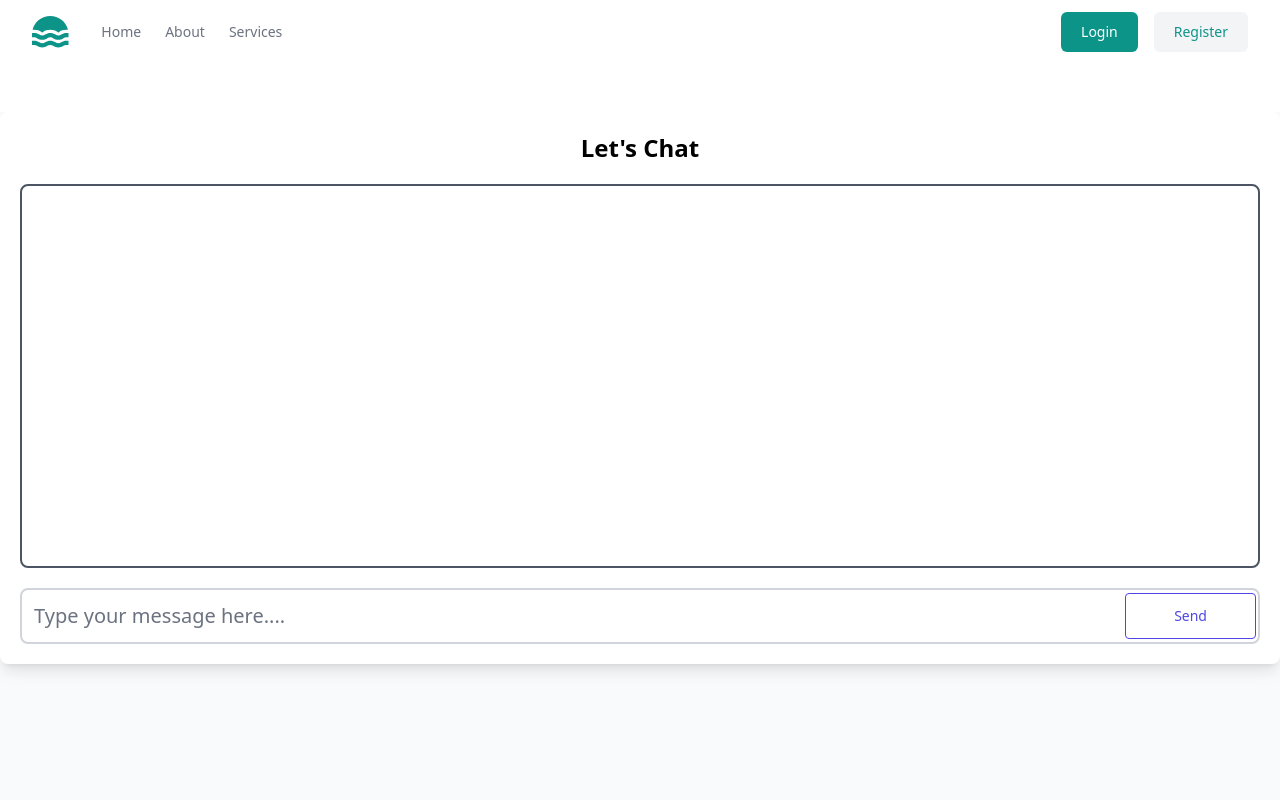
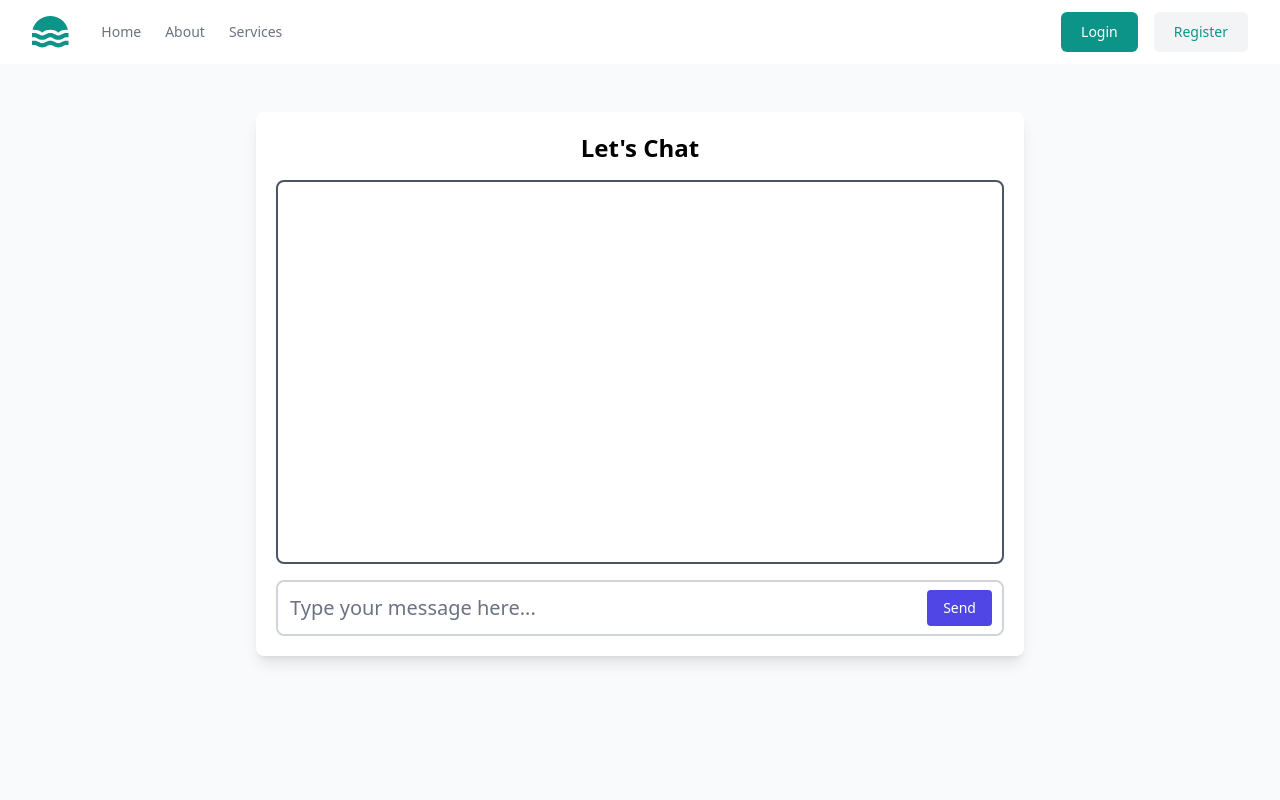
Before and after one commit to aditya4737/Mini-Project, a React (Vite) app in the folder client/: page /Chat in a window 1280 px wide. Shown: the top 800 px of the page. Built offline with nearby package versions, Linux system fonts and the light colour scheme.

Commit message:
updated chat and fixed minor bugs

```diff
--- a/client/src/pages/CaseForm.jsx
+++ b/client/src/pages/CaseForm.jsx
@@ -1,5 +1,5 @@
 import React, { useState } from 'react';
-import { useHistory } from 'react-router-dom';
+import { useNavigate } from 'react-router-dom';
 
 const CaseForm = () => {
   const [formData, setFormData] = useState({
@@ -11,7 +11,7 @@ const CaseForm = () => {
     caseType: '',
   });
 
-  const history = useHistory(); // useHistory hook to handle redirection
+  const navigate = useNavigate(); // useNavigate hook to handle redirection
 
   const caseTypes = [
     { label: 'Civil', value: 'civil' },
@@ -59,10 +59,7 @@ const CaseForm = () => {
     e.preventDefault();
     // Process form data here
     console.log(formData);
-    history.push({
-      pathname: '/CaseEinvoice',
-      state: { formData }
-    });
+    navigate('/CaseEinvoice', { state: { formData } });
   };
 
   return (
--- a/client/src/pages/Chat.jsx
+++ b/client/src/pages/Chat.jsx
@@ -2,26 +2,30 @@ import React from 'react';
 
 const Chat = () => {
   return (
-    <div className='min-h-screen bg-gray-50'>
-      <div class="container mx-auto mt-12 p-5 rounded-lg shadow-lg bg-white">
-        <div class="text-center text-2xl font-bold text-black">Let's Chat</div>
-        <div class="chat h-96 overflow-y-scroll my-5 p-3 border-2 border-gray-600 rounded-lg bg-white" id="chat">
+    <div className="min-h-screen bg-gray-50 flex items-start justify-center p-4">
+      <div className="container mt-8 p-5 rounded-lg shadow-lg bg-white w-full max-w-3xl">
+        <div className="text-center text-2xl font-bold text-black mb-4">Let's Chat</div>
+        <div className="chat h-96 overflow-y-scroll mb-4 p-3 border-2 border-gray-600 rounded-lg bg-white" id="chat">
+          {/* Chat messages will go here */}
         </div>
-        <div class="relative">
-          <input type="text"
-            class="input w-full p-3 border-2 border-gray-300 rounded-lg outline-none text-xl"
-            id="input" placeholder="Type your message here...." />
+        <div className="relative">
+          <input
+            type="text"
+            className="input w-full p-3 border-2 border-gray-300 rounded-lg outline-none text-xl pr-16"
+            id="input"
+            placeholder="Type your message here..."
+          />
           <button
-        type="button"
-        class="button absolute top-1/2 right-1 transform -translate-y-1/2 inline-block rounded border border-indigo-600 px-12 py-3 text-sm font-medium text-indigo-600 hover:bg-indigo-600 hover:text-white"
-        aria-label="Send message"
-      >
-        Send
-      </button>
+            type="button"
+            className="button absolute top-1/2 right-3 transform -translate-y-1/2 inline-block rounded bg-indigo-600 px-4 py-2 text-sm font-medium text-white hover:bg-indigo-700 focus:outline-none"
+            aria-label="Send message"
+          >
+            Send
+          </button>
         </div>
       </div>
     </div>
   );
-}
+};
 
-export default Chat
+export default Chat;
--- a/package.json
+++ b/package.json
@@ -14,6 +14,8 @@
   "license": "ISC",
   "dependencies": {
     "express": "^4.19.2",
+    "mongodb": "^6.8.0",
+    "mongoose": "^8.5.2",
     "nodemon": "^3.1.4"
   }
 }
```
Also changed, not shown: 1 other file (tests, documents, lock files or other folders).
